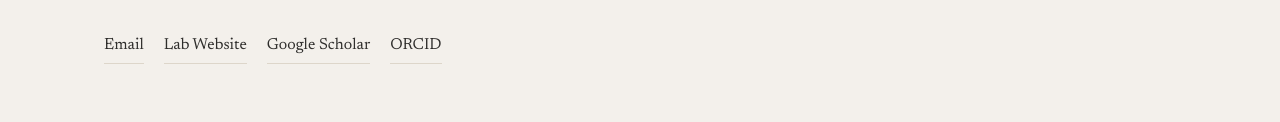
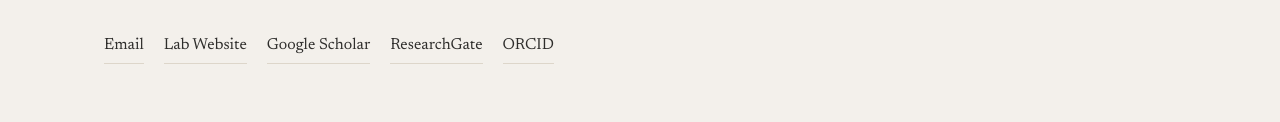
Before and after one commit to RanHe-geology/RanHe-geology.github.io, a plain HTML site: page index.html in a window 1280 px wide. Shown: the part 8193-8315 px from the top of the page. Drawn offline with nearby package versions, Linux system fonts and the light colour scheme.

Commit message:
Update index.html

```diff
--- a/index.html
+++ b/index.html
@@ -658,6 +658,8 @@
 
         <a href="https://scholar.google.com/citations?user=kUJg__sAAAAJ&amp;hl=en" target="_blank" rel="noopener">Google Scholar</a>
 
+        <a href="https://www.researchgate.net/profile/Ran-He-4" target="_blank" rel="noopener">ResearchGate</a>
+
         <a href="https://orcid.org/0000-0001-7565-3338" target="_blank" rel="noopener">ORCID</a>
 
       </div>
```
